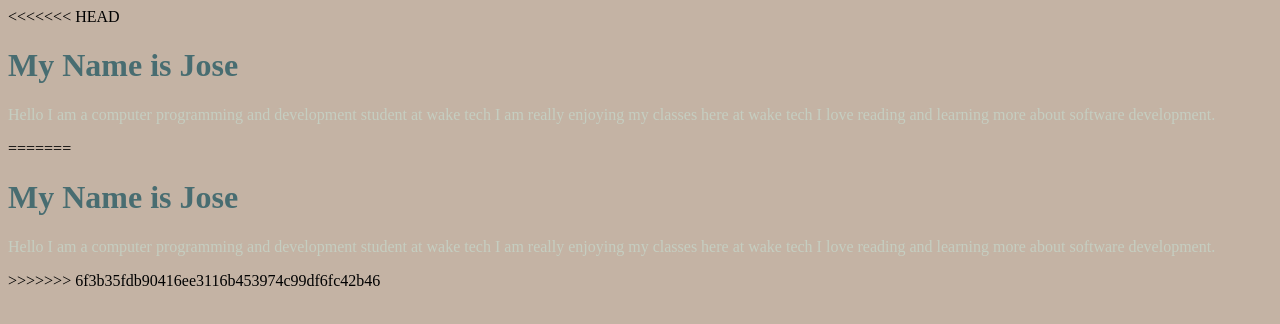
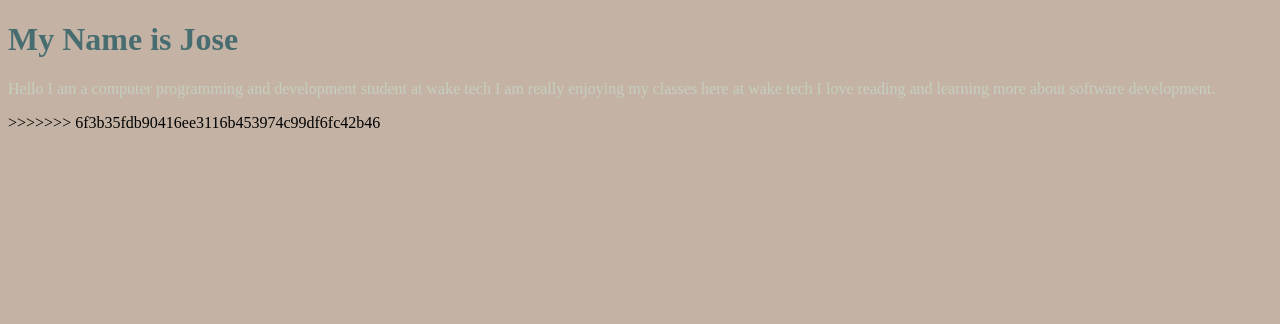
Before and after one commit to Rednoxx88/Rednoxx88.github.io, a plain HTML site: page Index.html in a window 1280 px wide. Drawn offline with Linux system fonts and the light colour scheme.

Commit message:
Update Index.html

```diff
--- a/Index.html
+++ b/Index.html
@@ -1,27 +1,3 @@
-<<<<<<< HEAD
-<!DOCTYPE html>
-<html>
-    <head>
-        <title>My</title>
-            <style>
-                body{
-                    background-color:#c4b3a4 ;
-                }
-                h1{
-                    color: #486d71;
-                }
-                p{
-                    color: #c5cec1;
-                }
-            </style>
-    </head>
-    <body>
-        <h1>My Name is Jose </h1>
-            <p>Hello I am a computer programming and development student at wake tech
-            I am really enjoying my classes here at wake tech I love reading and learning
-            more about software development.</p>
-    </body>
-=======
 <!DOCTYPE html>
 <html>
     <head>
```
